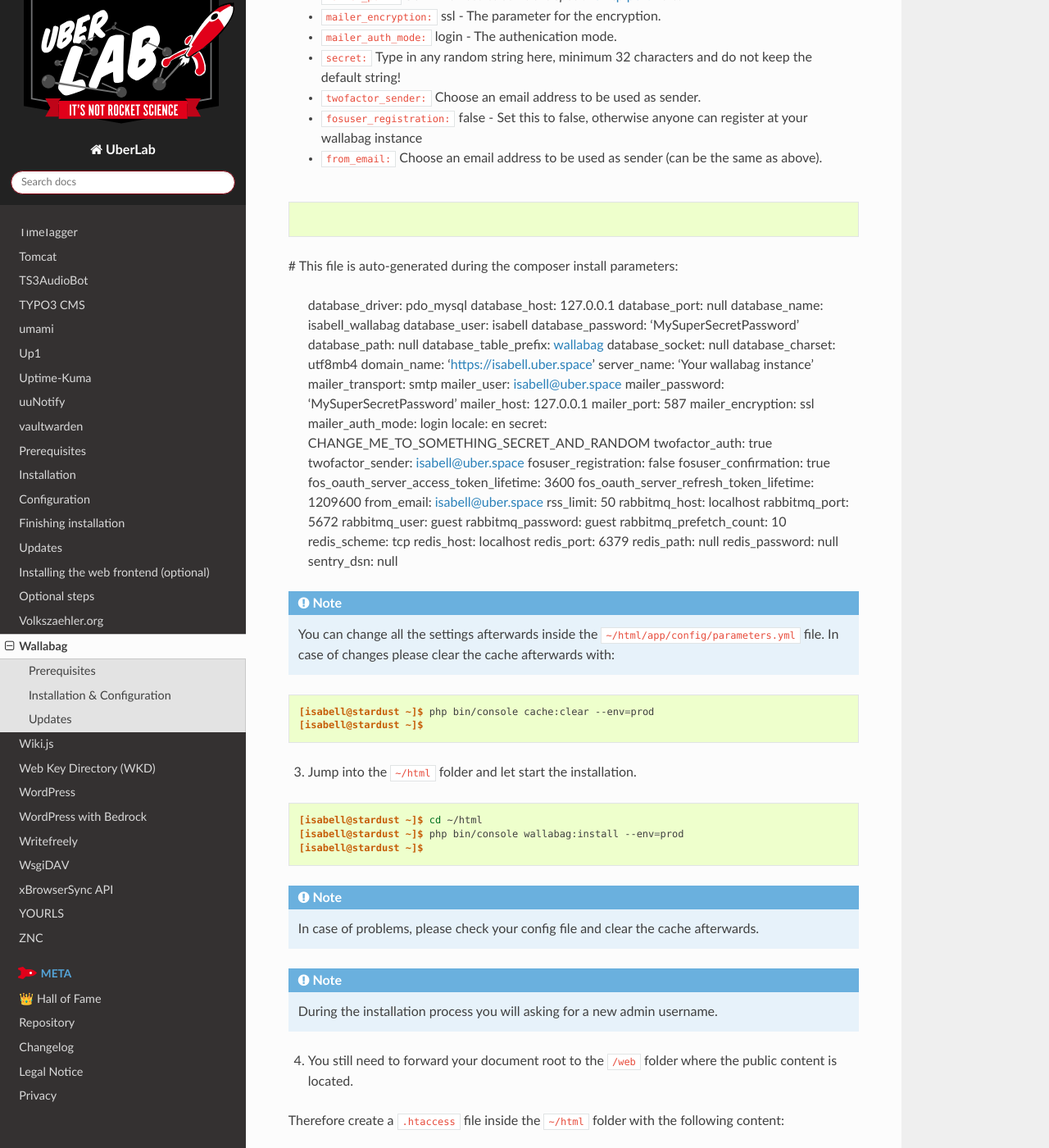
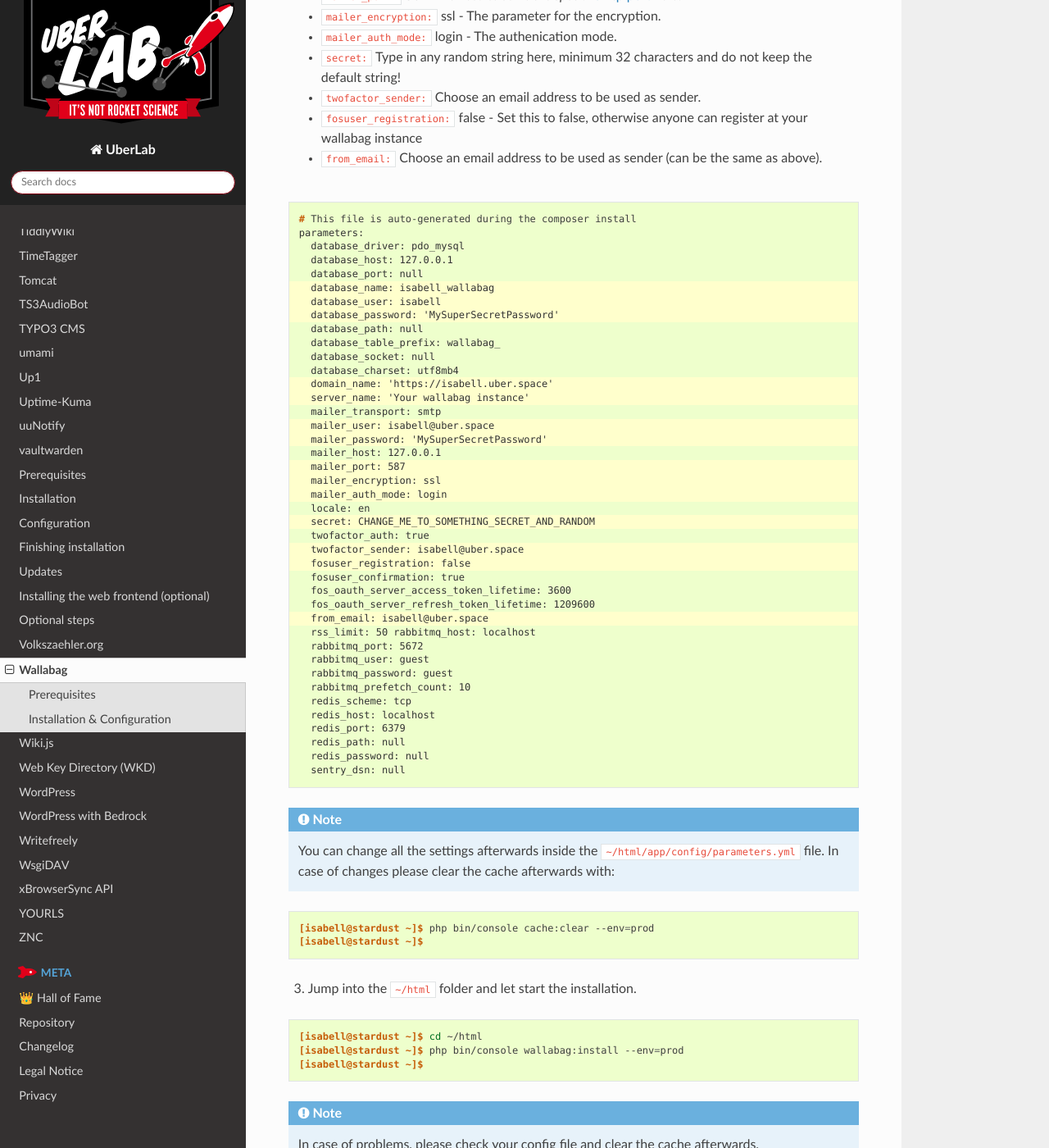
Before and after one commit to Uberspace/lab, a Sphinx documentation site: the page built from source/guide_wallabag.rst, in a window 1280 px wide and 1400 px high, scrolled down 2550 px. Shown: the whole window at 82% size. Built offline with Sphinx 7.4.7 and the Read the Docs theme 2.0.0, drawn with Linux system fonts in a browser that asks for light colours; some of the changed lines change nothing that is shown; some of the changed text lies outside the part shown.

Commit message:
Update guide_wallabag.rst

```diff
--- a/source/guide_wallabag.rst
+++ b/source/guide_wallabag.rst
@@ -81,8 +81,9 @@
 
 .. code-block:: console
   :emphasize-lines: 6,7,8,13,14,16,17,19,20,21,23,25,26,30
-# This file is auto-generated during the composer install
-parameters:
+
+  # This file is auto-generated during the composer install
+  parameters:
     database_driver: pdo_mysql
     database_host: 127.0.0.1
     database_port: null
@@ -153,11 +154,6 @@
   RewriteRule ^(.*)$ /web/$1 [QSA,L]
 
 
-Updates
-=======
-
-I had not the pleasure to update Wallabag till today. I will update this manual if a new version is available.
-
 .. _Wallabag: https://wallabag.org
 .. _Project: https://github.com/wallabag/wallabag
 .. _feed: https://github.com/wallabag/wallabag/releases.atom
```
